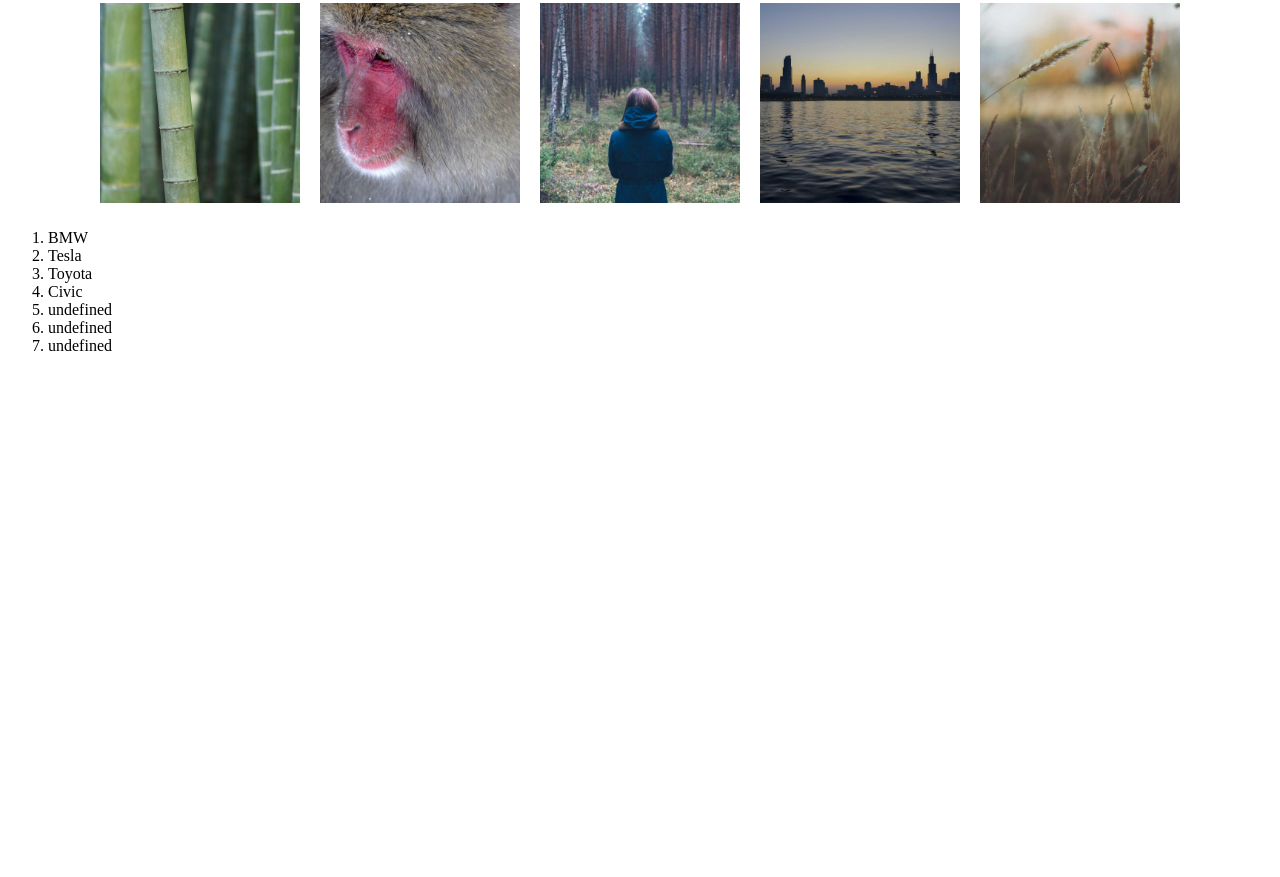
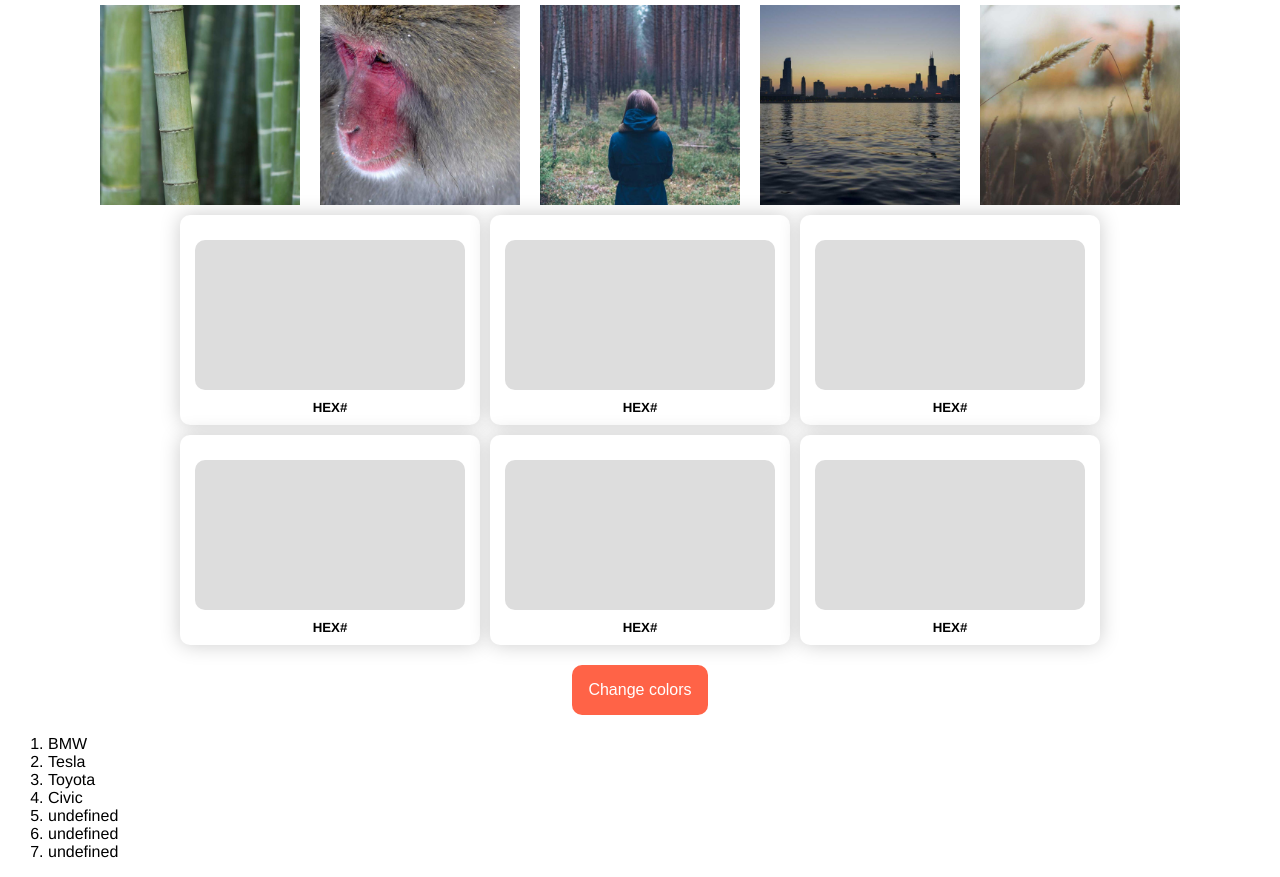
Before and after one commit to thisiskhandev/jslearn, a plain HTML site: page index.html in a window 1280 px wide. Shown: the part 682-1559 px from the top of the page. Before the commit the page ends 1053 px from the top, so only its background shows below. Drawn offline with Linux system fonts and the light colour scheme.

Commit message:
Color Pallete added

```diff
--- a/assets/js/events.js
+++ b/assets/js/events.js
@@ -1,7 +1,70 @@
-/*  EVENTS
- */
+/*  EVENTS */
 
-// onCLICK
 function myfun() {
   heading.innerText = "I'm changed!";
 }
+let cboxes = document.querySelectorAll(".cboxes");
+let colorBoxes = document.querySelectorAll(".colors");
+let colorTxt = document.querySelectorAll(".cboxes > h5");
+
+function removeCopiedTxt() {
+  cboxes.forEach((elemTxt) => {
+    let copiedTxt = elemTxt.children[0].children;
+    if (copiedTxt.length > 0) {
+      copiedTxt[0].remove();
+    }
+  });
+}
+
+const colorFun = (event) => {
+  // let colorCode = Math.floor(Math.random() * 16777215).toString(16);
+  // const randomInt = (max, min) => Math.round(Math.random() * (max - min)) + min;
+  // console.log(randomInt(90777215, 10777215));
+  let arrColor = new Array(
+    Math.floor(Math.random() * 16717245).toString(16),
+    Math.floor(Math.random() * 16717205).toString(16),
+    Math.floor(Math.random() * 16717265).toString(16),
+    Math.floor(Math.random() * 16717235).toString(16),
+    Math.floor(Math.random() * 16717255).toString(16),
+    Math.floor(Math.random() * 16717295).toString(16)
+  );
+  // Method 1
+  // for (let i = 0; i < arrColor.length; i++) {
+  //   colorTxt[i].innerText = arrColor[i];
+  //   console.log(colorTxt[i]);
+  // }
+  // Method 2
+  arrColor.forEach((value, index) => {
+    colorTxt[index].innerText = "#" + value.toUpperCase();
+    colorBoxes[index].style.backgroundColor = "#" + value;
+  });
+  removeCopiedTxt();
+};
+
+cboxes.forEach((value, index) => {
+  cboxes[index].addEventListener("click", function (e) {
+    removeCopiedTxt();
+    if (this.innerText !== "" && this.innerText.toLowerCase() !== "hex#") {
+      value.classList.toggle("fadein");
+      navigator.clipboard
+        .writeText(this.innerText)
+        .then((res) => {
+          // console.log("Textcopied!", res || this.innerText);
+          let copiedTxt = document.createElement("h4");
+          copiedTxt.innerText = "Copied!: " + this.innerText;
+          cboxes[index].children[0].appendChild(copiedTxt);
+          // Converting Array.from method h4 into array
+          let childrens = Array.from(cboxes[index].children[0].children);
+          // Remove all nodes except last node h4
+          if (childrens.length > 0) {
+            childrens.slice(0, childrens.length - 1).forEach((child) => {
+              child.remove(child);
+            });
+          }
+        })
+        .catch((err) => {
+          console.error("faild", err);
+        });
+    }
+  });
+});
--- a/assets/style.css
+++ b/assets/style.css
@@ -1,3 +1,6 @@
+body {
+  font-family: "Helvetica", Tahoma, Geneva, Verdana, sans-serif;
+}
 #banner {
   display: block;
   margin: auto;
@@ -22,3 +25,86 @@ div#allImages {
   display: flex;
   justify-content: center;
 }
+section#color {
+  display: flex;
+  gap: 10px;
+  justify-content: center;
+  margin: auto;
+  flex-wrap: wrap;
+  max-width: 1200px;
+}
+.cboxes {
+  width: 25%;
+  border-radius: 10px;
+  background-color: #fff;
+  box-shadow: 0 0 20px 0 #ccc;
+  transition: 0.3s all;
+  cursor: pointer;
+}
+.cboxes:hover {
+  transition: 0.3s all;
+  scale: 0.95;
+  box-shadow: 0 0 15px 0 rgb(155, 155, 155);
+}
+.cboxes h5 {
+  margin: 0;
+  text-align: center;
+  margin-bottom: 10px;
+}
+.cboxes > .colors {
+  height: 150px;
+  background-color: #ddd;
+  border-radius: 10px;
+  width: 90%;
+  margin: 25px auto 10px auto;
+}
+#btnColor {
+  text-align: center;
+  background-color: tomato;
+  outline: 0;
+  border-radius: 10px;
+  border: none;
+  padding: 16px;
+  font-size: 16px;
+  font-weight: 500;
+  color: #fff;
+  margin: 20px auto;
+  display: block;
+  cursor: pointer;
+}
+#btnColor:hover {
+  background-color: rgb(255, 71, 39);
+}
+.colors {
+  display: flex;
+  justify-content: center;
+  align-items: center;
+  color: #fff;
+  font-weight: 400;
+  text-transform: capitalize;
+  transition: 0.5s all;
+  flex-direction: column;
+}
+/* .colors > *:not(:last-child) {
+  display: none;
+}
+.colors h4 + h4 {
+  display: none;
+} */
+.cboxes:hover > .colors {
+  filter: brightness(0.8);
+  transition: 0.3s all;
+}
+#fadeout {
+  opacity: 0;
+  transition: opacity 2s linear;
+}
+
+#fadein {
+  opacity: 1;
+  transition: opacity 2s linear;
+}
+.colors > * {
+  -webkit-text-stroke: 0.1px rgb(0, 0, 0);
+  text-shadow: 3px 2px #00000036;
+}
--- a/index.html
+++ b/index.html
@@ -22,6 +22,36 @@
       <div id="allImages"></div>
     </div>
     <section id="imgGal"></section>
+
+    <main>
+      <section id="color">
+        <div class="cboxes">
+          <div class="colors"></div>
+          <h5>HEX#</h5>
+        </div>
+        <div class="cboxes">
+          <div class="colors"></div>
+          <h5>HEX#</h5>
+        </div>
+        <div class="cboxes">
+          <div class="colors"></div>
+          <h5>HEX#</h5>
+        </div>
+        <div class="cboxes">
+          <div class="colors"></div>
+          <h5>HEX#</h5>
+        </div>
+        <div class="cboxes">
+          <div class="colors"></div>
+          <h5>HEX#</h5>
+        </div>
+        <div class="cboxes">
+          <div class="colors"></div>
+          <h5>HEX#</h5>
+        </div>
+      </section>
+      <button onclick="colorFun()" id="btnColor">Change colors</button>
+    </main>
 
     <!-- Image work -->
     <script>
```
